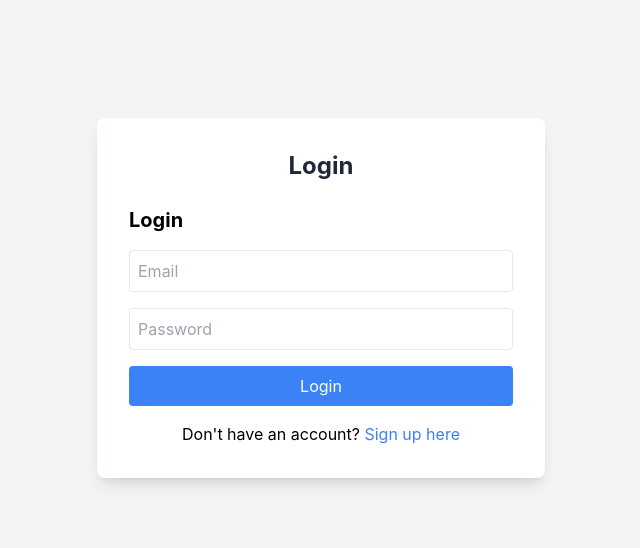
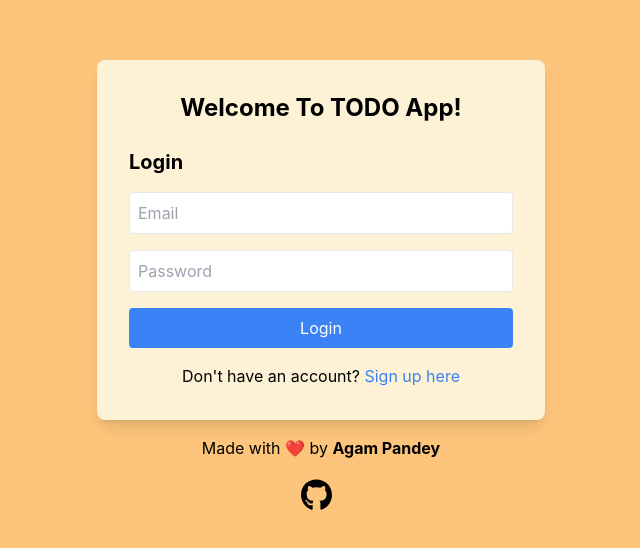
Before and after one commit to agampandey27/AssignTodo, a React (Vite) app in the folder client/: page /login in a window 1280 px wide. Shown: the part 102-650 px from the top of the page, without its empty margins (319-959 px from the left). Built offline with nearby package versions, Linux system fonts and the light colour scheme; the HTML template or start-up script is replaced by a standard one.

Commit message:
Ui Updated

```diff
--- a/client/package.json
+++ b/client/package.json
@@ -10,6 +10,8 @@
     "preview": "vite preview"
   },
   "dependencies": {
+    "@fortawesome/free-brands-svg-icons": "^6.6.0",
+    "@fortawesome/react-fontawesome": "^0.2.2",
     "axios": "^1.7.5",
     "react": "^18.3.1",
     "react-dom": "^18.3.1",
--- /dev/null
+++ b/client/src/components/Footer.jsx
@@ -0,0 +1,39 @@
+import React from "react";
+import { FontAwesomeIcon } from '@fortawesome/react-fontawesome';
+import { faGithub } from '@fortawesome/free-brands-svg-icons';
+
+const Footer = () => {
+  return (
+    <footer className="text-center bg-light py-4">
+      <div className="d-flex align-items-center justify-content-center flex-column">
+        <div className="mb-3">
+          <p className="mb-3 mb-md-0">
+            Made with ❤️ by {" "}
+            <a
+              href="https://agam-portfolio.vercel.app/"
+              className="text-decoration-none text-primary fw-bold fs-5"
+              target="_blank"
+              rel="noreferrer"
+              style={{ fontWeight: 'bold' }}
+            >
+              Agam Pandey
+            </a>
+          </p>
+        </div>
+        <div>
+          <a
+            className="text-dark fs-4 me-2"
+            href="https://github.com/agampandey27"
+            target="_blank"
+            rel="noreferrer"
+            style={{ fontSize: '2rem' }}
+          >
+            <FontAwesomeIcon icon={faGithub} />
+          </a>
+        </div>
+      </div>
+    </footer>
+  );
+};
+
+export default Footer;
--- a/client/src/components/Login.jsx
+++ b/client/src/components/Login.jsx
@@ -5,18 +5,13 @@ import { useNavigate } from 'react-router-dom';
 const Login = ({ setToken }) => {
   const [email, setEmail] = useState('');
   const [password, setPassword] = useState('');
-  const [isSignUp, setIsSignUp] = useState(false); // Determines if it's sign-up or login
   const [error, setError] = useState('');
   const navigate = useNavigate();
 
   const handleSubmit = async (e) => {
     e.preventDefault();
     try {
-      const url = isSignUp
-        ? 'http://localhost:5000/api/auth/register'
-        : 'http://localhost:5000/api/auth/login';
-
-      const response = await axios.post(url, {
+      const response = await axios.post('http://localhost:5000/api/auth/login', {
         email,
         password,
       });
@@ -24,10 +19,10 @@ const Login = ({ setToken }) => {
       setToken(response.data.token);
       localStorage.setItem('token', response.data.token);
 
-      // Navigate to the home page upon successful login or sign-up
       navigate('/home');
     } catch (error) {
-      setError('Login failed');
+      // Display the specific error message returned by the backend
+      setError(error.response?.data?.msg || 'Login failed');
       console.error('Error:', error.response?.data?.msg || error.message);
     }
   };
@@ -35,7 +30,7 @@ const Login = ({ setToken }) => {
   return (
     <div>
       <form onSubmit={handleSubmit}>
-        <h2 className="text-xl font-bold mb-4">{isSignUp ? 'Sign Up' : 'Login'}</h2>
+        <h2 className="text-xl font-bold mb-4">Login</h2>
         <input
           type="email"
           placeholder="Email"
@@ -55,7 +50,7 @@ const Login = ({ setToken }) => {
           type="submit"
           className="w-full px-4 py-2 bg-blue-500 text-white rounded"
         >
-          {isSignUp ? 'Sign Up' : 'Login'}
+          Login
         </button>
       </form>
     </div>
--- a/client/src/components/Logout.jsx
+++ b/client/src/components/Logout.jsx
@@ -12,7 +12,7 @@ const Logout = () => {
   return (
     <button
       onClick={handleLogout}
-      className="bg-red-500 text-white px-4 py-2 rounded"
+      className="bg-red-500 text-white px-4 py-2 rounded mr-2"
     >
       Logout
     </button>
--- /dev/null
+++ b/client/src/components/Navbar.jsx
@@ -0,0 +1,30 @@
+import React from 'react';
+
+function Navbar() {
+  return (
+    <nav className="bg-blue-600 p-4">
+      <div className="container mx-auto flex justify-between items-center">
+        <div className="text-white font-bold text-xl">Todo App</div>
+        <ul className="flex space-x-4">
+          <li>
+            <a href="/home" className="text-white hover:text-gray-200">
+              Home
+            </a>
+          </li>
+          <li>
+            <a href="/profile" className="text-white hover:text-gray-200">
+              Profile
+            </a>
+          </li>
+          <li>
+            <a href="/logout" className="text-white hover:text-gray-200">
+              Logout
+            </a>
+          </li>
+        </ul>
+      </div>
+    </nav>
+  );
+}
+
+export default Navbar;
--- a/client/src/pages/Home.jsx
+++ b/client/src/pages/Home.jsx
@@ -1,13 +1,28 @@
 import React from 'react';
 import TodoList from '../components/TodoList';
 import Logout from '../components/Logout';
+import Footer from '../components/Footer';
 
 const Home = () => {
   return (
-    <div className="flex flex-col items-center justify-center min-h-screen bg-gray-100">
-      <h1 className="text-4xl font-bold text-gray-800 mb-8">Todo App</h1>
-      <Logout/>
-      <TodoList />
+    <div className="flex flex-col min-h-screen bg-[#fdc57b]">
+      <header className="w-full py-4 bg-[#fdf2d5] shadow-md">
+        <div className="container mx-auto flex justify-between items-center">
+          <h1 className="text-4xl font-extrabold text-[#212121]">Todo App</h1>
+          <Logout />
+        </div>
+      </header>
+
+      <main className="flex flex-col items-center justify-center flex-1 w-full">
+        <div className="w-full max-w-2xl p-8 bg-[#fdf2d5] rounded-lg shadow-lg mt-10">
+          <h2 className="text-3xl font-bold text-center text-gray-800 mb-6">
+            Your Tasks
+          </h2>
+          <TodoList />
+        </div>
+      </main>
+
+      <Footer className="mt-auto w-full bg-gray-800 text-white py-4 text-center"/>
     </div>
   );
 };
--- a/client/src/pages/LoginPage.jsx
+++ b/client/src/pages/LoginPage.jsx
@@ -2,6 +2,8 @@ import React, { useState } from 'react';
 import axios from 'axios';
 import Login from '../components/Login';
 import SignUp from '../components/SignUp';
+import Footer from '../components/Footer';
+import Navbar from '../components/Navbar';
 
 const LoginPage = ({ setToken, navigate }) => {
   const [showSignUp, setShowSignUp] = useState(false);
@@ -9,14 +11,15 @@ const LoginPage = ({ setToken, navigate }) => {
   const handleSignUpSuccess = async (token) => {
     setToken(token);
     localStorage.setItem('token', token);
-    navigate('/'); // Navigate to home or another page on successful sign-up
+    navigate('/');
   };
 
   return (
-    <div className="flex flex-col items-center justify-center min-h-screen bg-gray-100">
-      <div className="w-full max-w-md p-8 bg-white rounded-lg shadow-lg">
-        <h2 className="text-2xl font-bold text-center text-gray-800 mb-6">
-          {showSignUp ? 'Sign Up' : 'Login'}
+    <>
+    <div className="flex flex-col items-center justify-center h-screen bg-[#fdc57b]">
+      <div className="w-full max-w-md p-8 bg-[#fdf2d5] rounded-lg shadow-lg">
+        <h2 className="text-2xl font-bold text-center text-[gray-800] mb-6">
+          {showSignUp ? 'Sign Up' : 'Welcome To TODO App!'}
         </h2>
         {showSignUp ? (
           <>
@@ -46,7 +49,9 @@ const LoginPage = ({ setToken, navigate }) => {
           </>
         )}
       </div>
+      <Footer />
     </div>
+    </>
   );
 };
 
```
Also changed, not shown: 2 other files (tests, documents, lock files or other folders).
